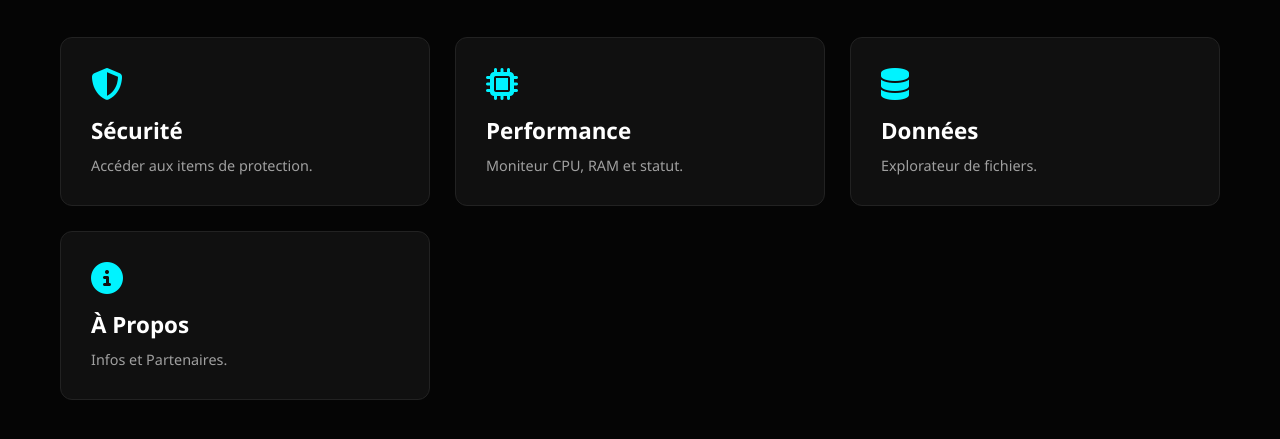
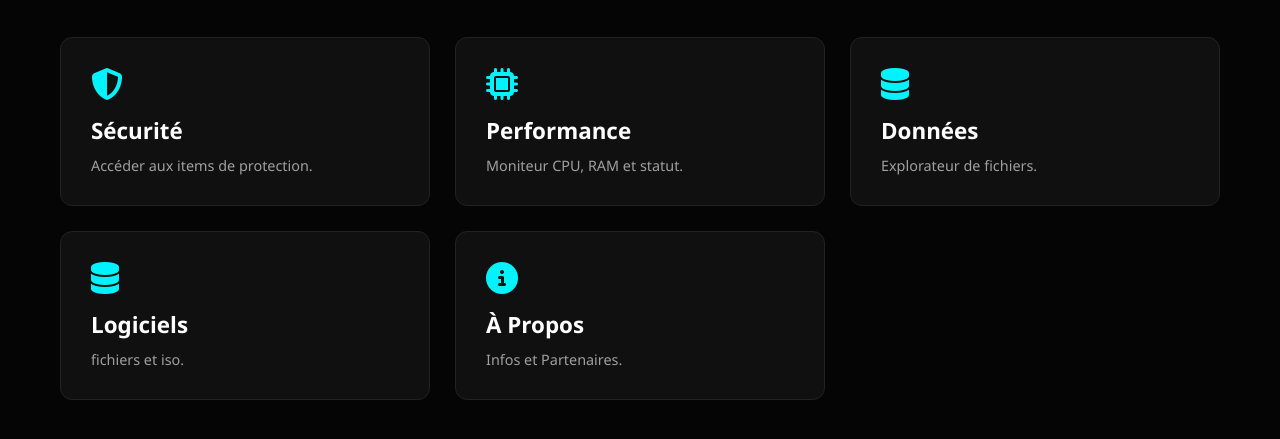
Before and after one commit to kunyscrop/congo_developer, a plain HTML site: page cyberhill/index.html in a window 1280 px wide. Shown: the part 275-714 px from the top of the page. Drawn offline with Linux system fonts and the light colour scheme.

Commit message:
Add files via upload

```diff
--- a/cyberhill/index.html
+++ b/cyberhill/index.html
@@ -46,6 +46,11 @@
                 <h3>Données</h3>
                 <p>Explorateur de fichiers.</p>
             </a>
+            <a href="logiciel.html" class="card">
+                <i class="fas fa-database"></i>
+                <h3>Logiciels</h3>
+                <p>fichiers et iso.</p>
+            </a>
             <a href="about.html" class="card">
                 <i class="fas fa-info-circle"></i>
                 <h3>À Propos</h3>
@@ -61,7 +66,6 @@
         <a href="../index.html" target="_blank" class="nav-icon"><i class="fas fa-code" style="color:#fcd116;"></i> <span>Congo</span></a>
         <a href="about.html" class="nav-icon"><i class="fas fa-info"></i> <span>Infos</span></a>
         <a href="login.html" class="nav-icon"><i class="fas fa-user"></i> <span>Compte</span></a>
-    </nav>
 
     <script src="script.js"></script>
 </body>
```
